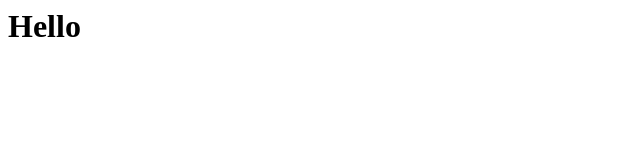
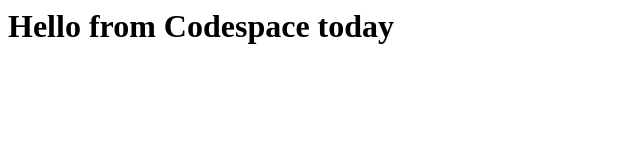
Before and after one commit to bluejax/skills-code-with-codespaces, a plain HTML site: page index.html in a window 1280 px wide. Shown: the whole page, without its empty margins (0-640 px from the left). Drawn offline with Linux system fonts and the light colour scheme.

Commit message:
Adding hello from the codespace!

```diff
--- a/index.html
+++ b/index.html
@@ -1,3 +1,3 @@
 <html>
-  <h1>Hello</h1>
+  <h1>Hello from Codespace today</h1>
 </html>
```
